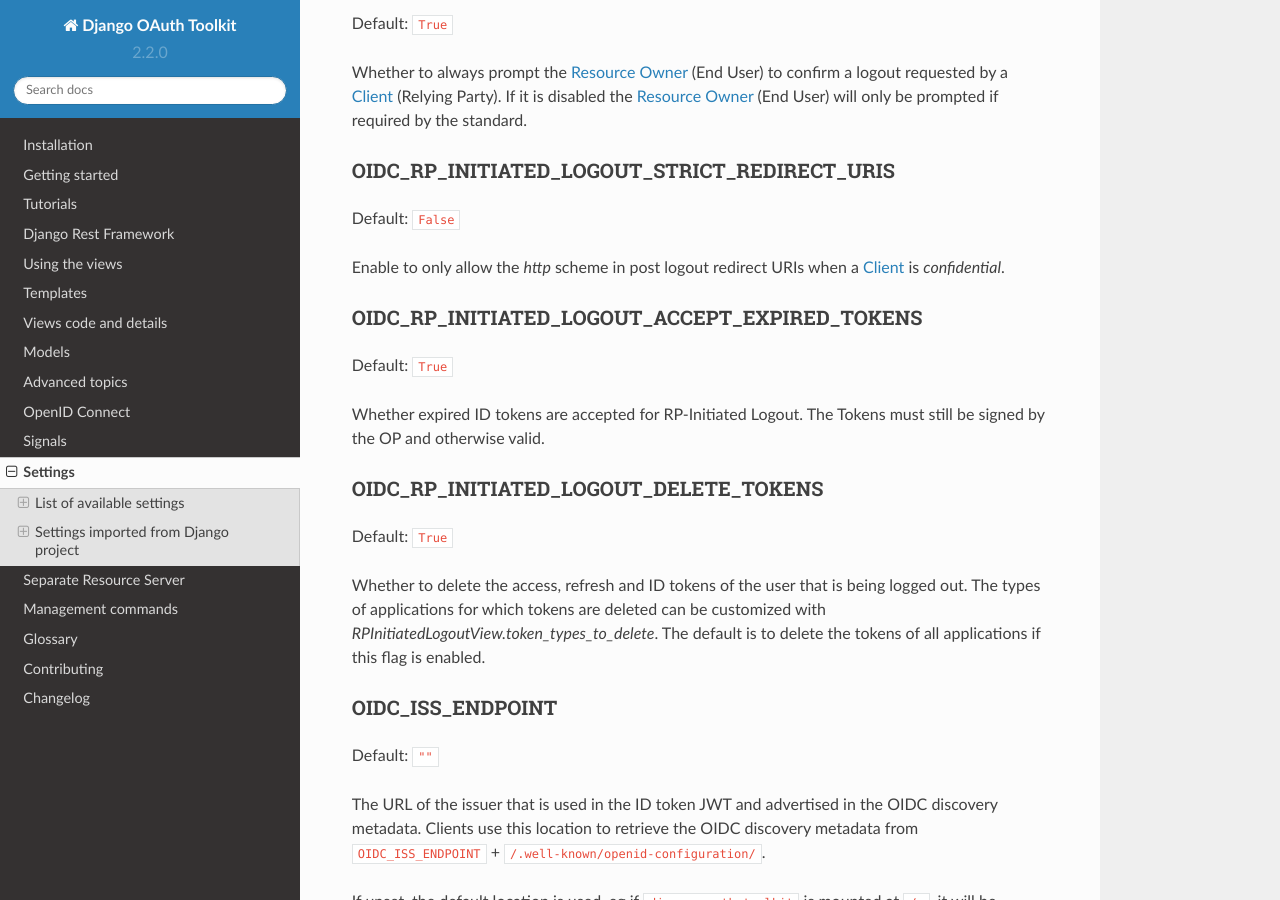
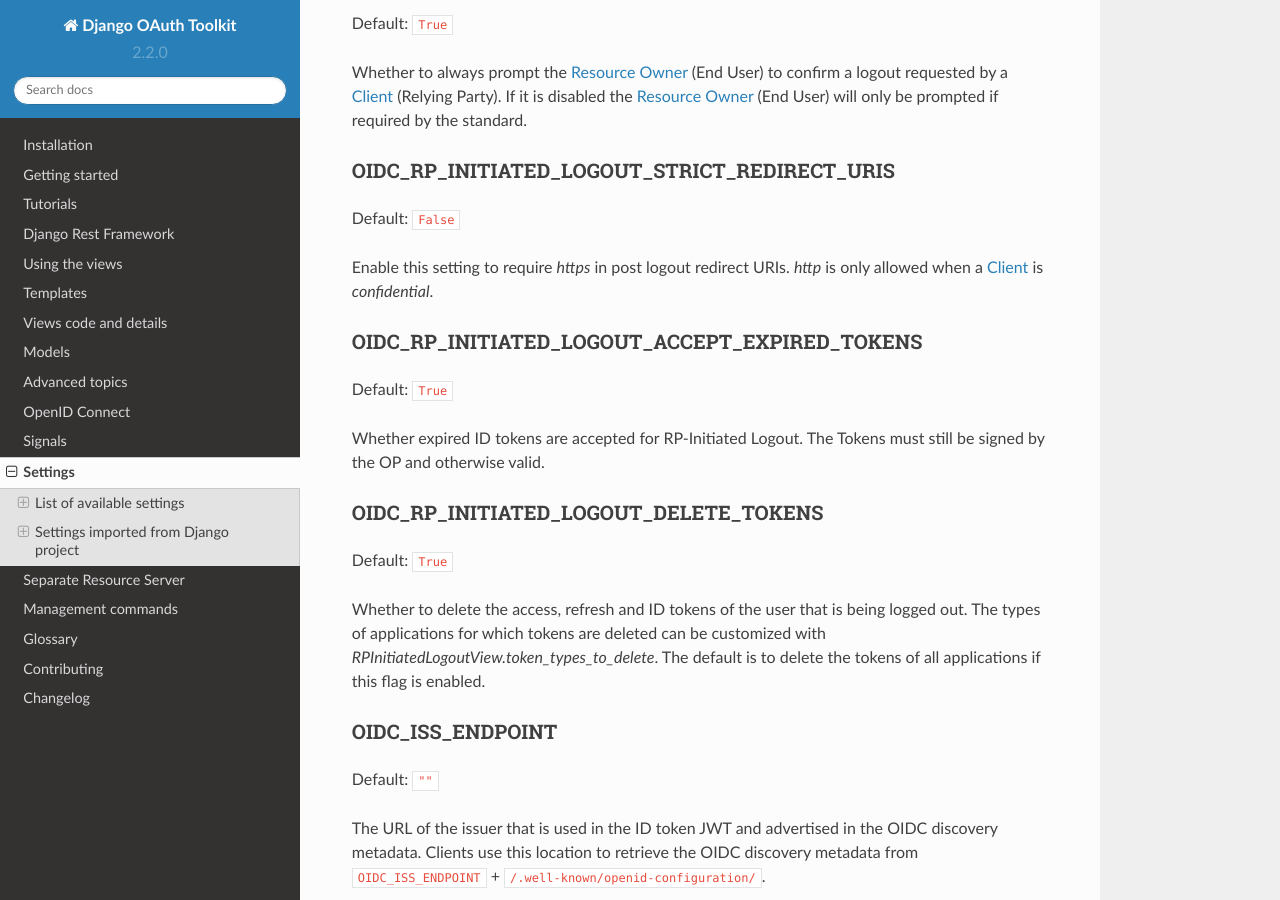
Before and after one commit to jazzband/django-oauth-toolkit, a Sphinx documentation site: the page built from docs/settings.rst, in a window 1280 px wide and 900 px high, scrolled down 7449 px. Built offline with Sphinx 7.4.7 and the Read the Docs theme 2.0.0, drawn with Linux system fonts in a browser that asks for light colours; the version number is read from the project's files by our own code.

Commit message:
Fix mistake in settings documentation

```diff
--- a/docs/settings.rst
+++ b/docs/settings.rst
@@ -332,7 +332,7 @@
 ~~~~~~~~~~~~~~~~~~~~~~~~~~~~~~~~~~~~~~
 Default: ``False``
 
-Enable to only allow the `http` scheme in post logout redirect URIs when a :term:`Client` is `confidential`.
+Enable this setting to require `https` in post logout redirect URIs. `http` is only allowed when a :term:`Client` is `confidential`.
 
 OIDC_RP_INITIATED_LOGOUT_ACCEPT_EXPIRED_TOKENS
 ~~~~~~~~~~~~~~~~~~~~~~~~~~~~~~~~~~~~~~
```
